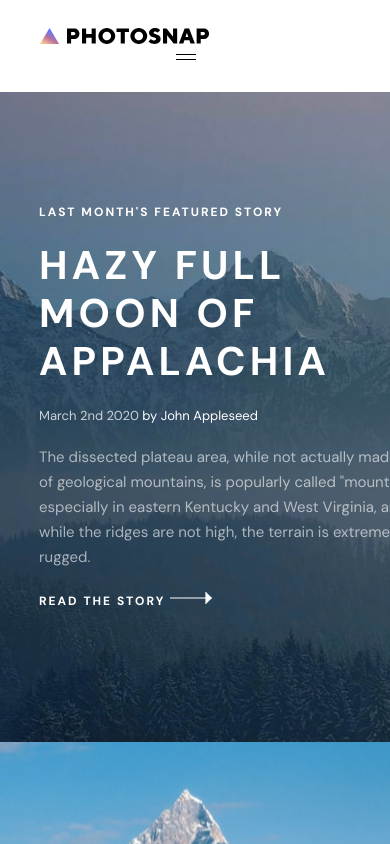
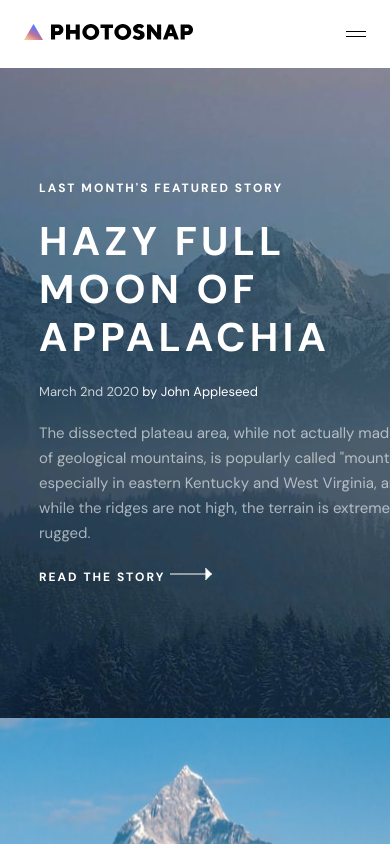
Before and after one commit to vsm1996/photosnap, a React (Create React App) app: page /stories in a window 390 px wide. Shown: the top 844 px of the page. Built offline with nearby package versions, Linux system fonts and the light colour scheme.

Commit message:
change of mobile nav semantics and story card class name

```diff
--- a/src/components/common/navigation/Nav.jsx
+++ b/src/components/common/navigation/Nav.jsx
@@ -11,6 +11,8 @@ const Nav = () => {
   const [show, setDisplay] = useState(false)
 
   return (
+    <div className="nav__container">
+
       <nav className='nav'>
         <Logo fill="black" />
         <ul className='nav__list'>
@@ -26,6 +28,7 @@ const Nav = () => {
         <Link to='/' className="nav__link"> Get An Invite </Link>
         <MenuOpen className={show === true ? 'hide' : 'menu-icon show'} onClick={() => setDisplay(!show)} />
         <MenuClose className={show === true ? 'menu-icon show' : 'hide'} onClick={() => setDisplay(!show)} />
+      </nav>
 
       <div className={show ? 'mobile-nav__modal show-modal' : 'mobile-nav__modal hide'}>
         <ul className='mobile-nav__list'>
@@ -43,7 +46,7 @@ const Nav = () => {
 
         <Link to='/' className="mobile-nav__link"> Get An Invite </Link>
       </div>
-    </nav>
+    </div>
   )
 }
 
--- a/src/components/common/navigation/nav.css
+++ b/src/components/common/navigation/nav.css
@@ -44,12 +44,16 @@
 
 .mobile-nav__list {
   display: flex;
-  /* height: 50vh; */
   flex-direction: column;
   /* justify-content: space-evenly; */
+  text-transform: uppercase;
   align-items: center;
   list-style: none;
-  margin-top: 28px;
+
+  font-weight: 700;
+  font-size: 0.75rem;
+  line-height: 1rem;
+  letter-spacing: 0.125rem;
 }
 
 .mobile-nav__list-item {
@@ -69,12 +73,17 @@
   text-decoration: none;
   display: inline-block;
   text-align: center;
-  margin-top: 20px;
-  width: 310px;
+  margin: 20px 0;
+  width: 85%;
   height: 48px;
   background-color: var(--color-black);
   color: var(--color-white);
   padding: 0.75rem 1.5rem;
+  text-transform: uppercase;
+  font-weight: 700;
+  font-size: 0.75rem;
+  line-height: 1rem;
+  letter-spacing: 0.125rem;
 }
 
 .mobile-nav__link:hover {
@@ -83,7 +92,7 @@
 }
 
 .hr-nav {
-  width: 100%;
+  width: 85%;
   height: 1px;
   background: var(--color-black);
   opacity: 0.25;
@@ -120,9 +129,9 @@
 
 @media only screen and (max-width: 650px) {
   .nav {
-    display: block;
-    flex-direction: column;
-    /* text-align: center; */
+    display: flex;
+    justify-content: space-between;
+    padding: 1.5rem 1.5rem;
   }
   .nav__list {
     display: none;
@@ -134,11 +143,10 @@
 
   .menu-icon {
     display: inline-block;
-    margin-left: 50%;
   }
 }
 
-@media only screen and (max-width: 427px) {
+/* @media only screen and (max-width: 427px) {
   .menu-icon {
     margin-left: 44%;
   }
@@ -152,4 +160,4 @@
   .menu-icon {
     margin-left: 10%;
   }
-}
+} */
--- a/src/components/common/story-card/StoryCard.jsx
+++ b/src/components/common/story-card/StoryCard.jsx
@@ -8,7 +8,7 @@ const StoryCard = ({ card }) => {
   return (
     <div className={`story-card ${bg}`}>
       <div className="story-card__content">
-        <small className="story-card__photographer">{date ? date : null}</small>
+        <small className="story-card__date">{date ? date : null}</small>
         <h3 className="story-card__title">
           {title}
         </h3>
--- a/src/components/common/story-card/storycard.css
+++ b/src/components/common/story-card/storycard.css
@@ -36,6 +36,10 @@
 }
 
 .story-card__photographer {
+  margin-bottom: 1rem;
+}
+
+.story-card__date {
   margin-bottom: 1rem;
 }
 
```
Also changed, not shown: 1 other file (tests, documents, lock files or other folders). Lines whose indentation alone changed are shown as unchanged.
